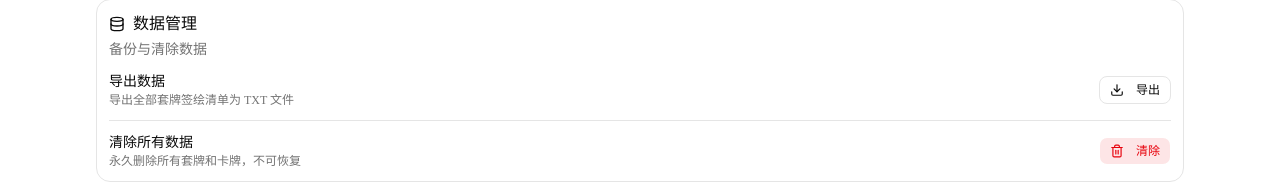
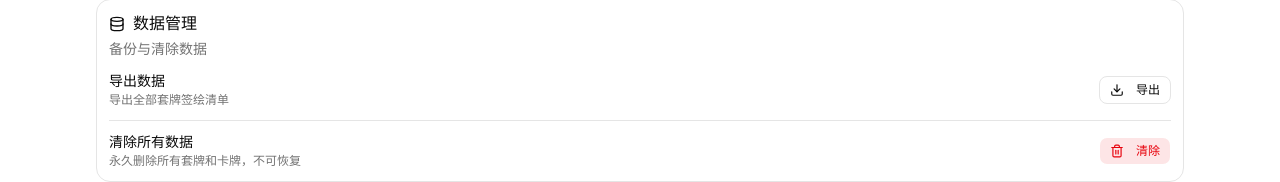
Before and after one commit to vuis0938/MTG-Signature-Tracker, a Next.js app: page /settings in a window 1280 px wide. Shown: the part 530-712 px from the top of the page. Built offline with nearby package versions, Linux system fonts and the light colour scheme; no server answers; the database is empty.

Commit message:
chore(settings): simplify export label

```diff
--- a/src/app/(main)/settings/page.tsx
+++ b/src/app/(main)/settings/page.tsx
@@ -426,7 +426,7 @@ export default function SettingsPage() {
           <div className="flex items-center justify-between">
             <div>
               <p className="text-sm font-medium">导出数据</p>
-              <p className="text-xs text-muted-foreground">导出全部套牌签绘清单为 TXT 文件</p>
+              <p className="text-xs text-muted-foreground">导出全部套牌签绘清单</p>
             </div>
             <Button
               variant="outline"
```
